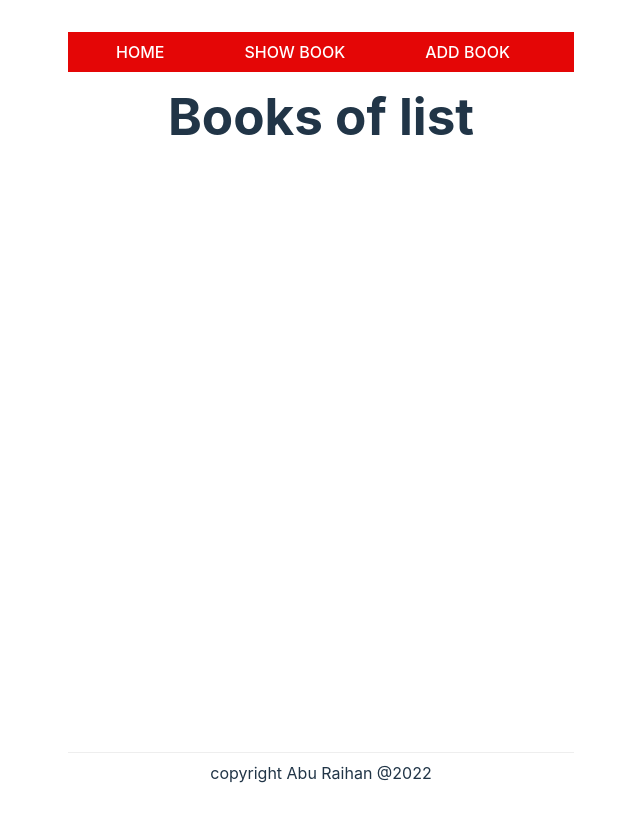
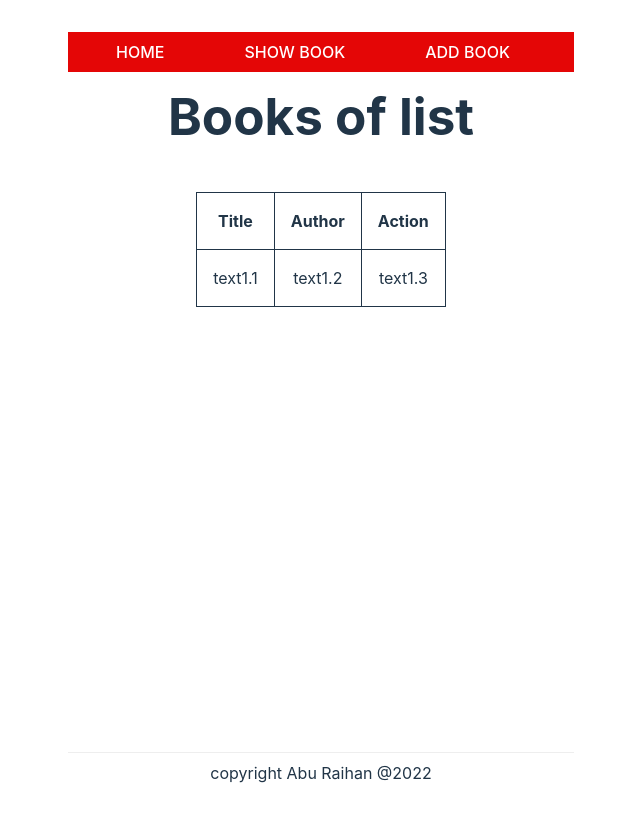
Before and after one commit to Raihan567/redux-toolkit-crud-app, a React (Vite) app: page /show-books in a window 1280 px wide. Shown: the whole page, without its empty margins (319-959 px from the left). Built offline with nearby package versions, Linux system fonts and the light colour scheme.

Commit message:
set provider with store value

```diff
--- a/src/features/ListView.jsx
+++ b/src/features/ListView.jsx
@@ -1,9 +1,28 @@
 import React from "react";
+import { useSelector } from "react-redux";
 
 const ListView = () => {
+  const books = useSelector((state) => state.bookReducer.book);
+  console.log(books);
   return (
     <div>
       <h1>Books of list</h1>
+      <table>
+        <thead>
+          <tr>
+            <th>Title</th>
+            <th>Author</th>
+            <th>Action</th>
+          </tr>
+        </thead>
+        <tbody>
+          <tr>
+            <td>text1.1</td>
+            <td>text1.2</td>
+            <td>text1.3</td>
+          </tr>
+        </tbody>
+      </table>
     </div>
   );
 };
--- a/src/main.jsx
+++ b/src/main.jsx
@@ -1,10 +1,14 @@
-import React from 'react'
-import ReactDOM from 'react-dom/client'
-import App from './App'
-import './index.css'
+import React from "react";
+import ReactDOM from "react-dom/client";
+import { Provider } from "react-redux";
+import App from "./App";
+import "./index.css";
+import store from "./store";
 
-ReactDOM.createRoot(document.getElementById('root')).render(
+ReactDOM.createRoot(document.getElementById("root")).render(
   <React.StrictMode>
-    <App />
+    <Provider store={store}>
+      <App />
+    </Provider>
   </React.StrictMode>
-)
+);
--- a/src/store.js
+++ b/src/store.js
@@ -1,7 +1,10 @@
 import { configureStore } from "@reduxjs/toolkit";
+import BookReducer from "./features/BookSlice";
 
 const store = configureStore({
-  reducer: {},
+  reducer: {
+    bookReducer: BookReducer
+  },
 });
 
 export default store;
```
